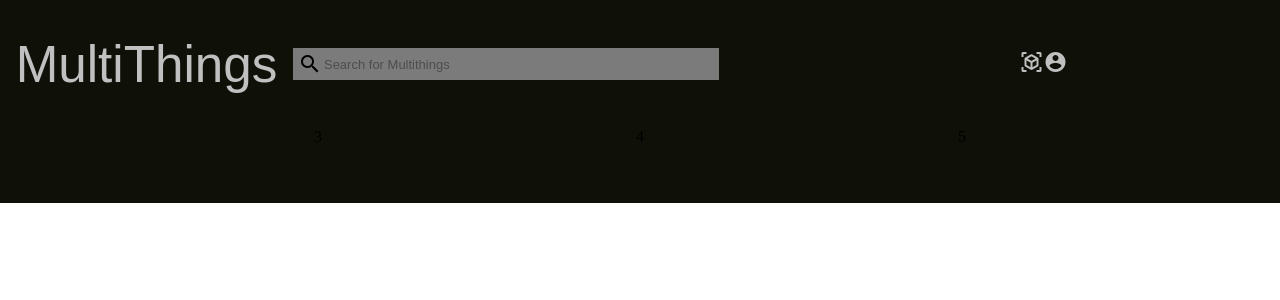
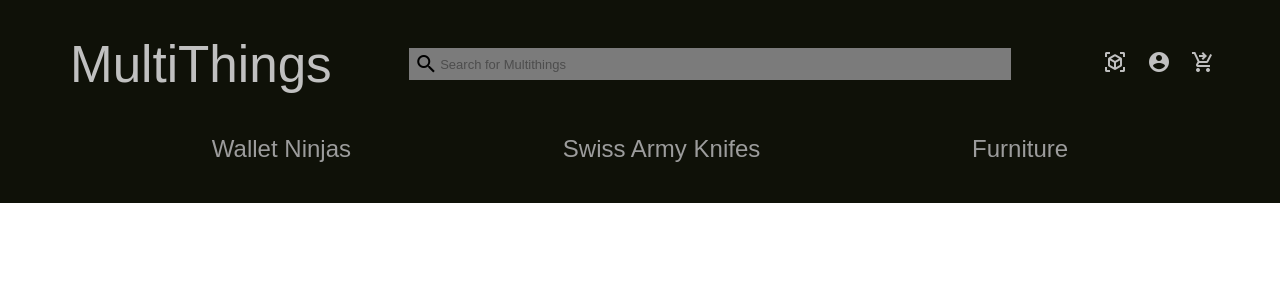
Before and after one commit to 1998vss/MultiThings, a React (Create React App) app: page / in a window 1280 px wide. Shown: the top 300 px of the page. Built offline with nearby package versions, Linux system fonts and the light colour scheme.

Commit message:
finalização do HTML e CSS da Navbar

```diff
--- a/src/components/Navbar/navbar index.css
+++ b/src/components/Navbar/navbar index.css
@@ -12,6 +12,17 @@
         justify-content: space-around;
         align-items: center;
         height: 10vw;
+        margin: 0px 50px;
+    }
+
+
+        #homeButtonDiv {
+            display: flex;
+            flex-grow: 1;
+            align-items: center;
+            justify-content: flex-start;
+            text-align: center;
+            margin-left: 20px;
         }
 
             #homeButton {
@@ -19,44 +30,26 @@
                 border: none;
             }
 
-#homeButtonDiv {
-    flex-grow: 1;
-    align-items: center;
-    justify-content: center;
-    text-align: center;
+                #homeButtonText {
+                    background-color: transparent;
+                    font-family: 'Aesthetic Violet', sans-serif;
+                    color: #c0c0c0;
+                    font-size: 4vw;
                 }
 
         #navSearchDiv {
-    flex-grow: 10;
+            flex-grow: 5;
             align-items: center;
             background-color: #7b7b7b;
             height: 25%;
             position: relative;
             display: flex;
             padding: 5px;
-    margin-right: 300px;
-}
-
-#upButtons {
-    flex-grow: 10;
-    justify-content: space-between;
-}
-
-#upButtons a {
-    color: #c0c0c0;
-}
-
-#homeButtonText {
-    background-color: transparent;
-    font-family: 'Aesthetic Violet', sans-serif;
-    color: #c0c0c0;
-    font-size: 4vw;
-    padding: 0px 5px;
         }
 
             #navSearchDiv input[type=search] {
                 background-color: transparent;
-    width: 95%;
+                width: 100%;
                 height: 100%;
                 border: none;
                 border-radius: 5px;
@@ -66,15 +59,32 @@
                 font-size: small;
             }
 
-#searchIcon {
-    vertical-align: middle;
-}
-
                 ::placeholder {
                     color: #4D4D4D;
                     font-family: 'Mochiy Pop One', sans-serif;
                     font-size: small;
                 }
+
+            #searchIcon {
+                vertical-align: middle;
+            }
+
+        #upButtons {
+            flex-grow: 1;
+            justify-content: flex-end;
+            margin: 0px 5px;
+            display: flex;
+        }
+
+            #upButtons a {
+                color: #c0c0c0;
+                padding: 10px;
+            }
+
+            #upButtons a:last-child {
+                margin-right: 0px 20px;
+            }
+
 
     #navbarTwo {
         display: flex;
@@ -82,3 +92,13 @@
         flex-direction: row;
         justify-content: space-evenly;
     }
+
+        .productTitle {
+            font-family: 'Amiri', sans-serif;
+            font-size: 24px;
+            font-weight: 400;
+            line-height: 42px;
+            letter-spacing: 0em;
+            text-align: left;
+            color: #9C9C9C;
+        }
--- a/src/components/Navbar/navbar index.js
+++ b/src/components/Navbar/navbar index.js
@@ -16,12 +16,13 @@
                 <div id="upButtons">
                     <a><span class="material-icons" id="orders">view_in_ar</span></a>
                     <a><span class="material-icons" id="accountCircle">account_circle</span></a>
+                    <a><span class="material-icons" id="shoppingCart">shopping_cart_checkout</span></a>
                 </div>
             </div>
             <div id="navbarTwo">
-                <div id="walletNinja-menu">3</div>
-                <div id="swissArmyKnife-menu">4</div>
-                <div id="furniture-menu">5</div>
+                <div class="productTitle" id="walletNinja-menu">Wallet Ninjas</div>
+                <div class="productTitle" id="swissArmyKnife-menu">Swiss Army Knifes</div>
+                <div class="productTitle" id="furniture-menu">Furniture</div>
             </div>
         </div>
     )
```
Lines whose indentation alone changed are shown as unchanged.
